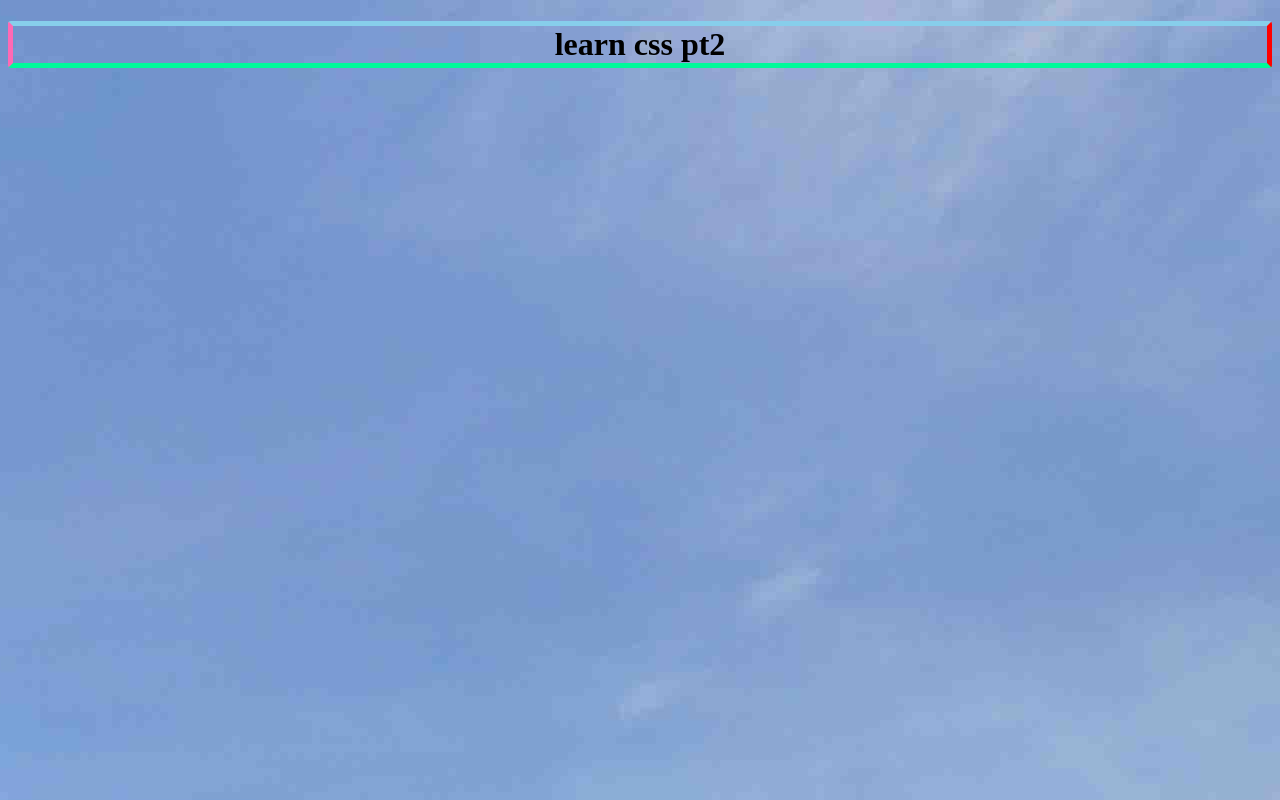
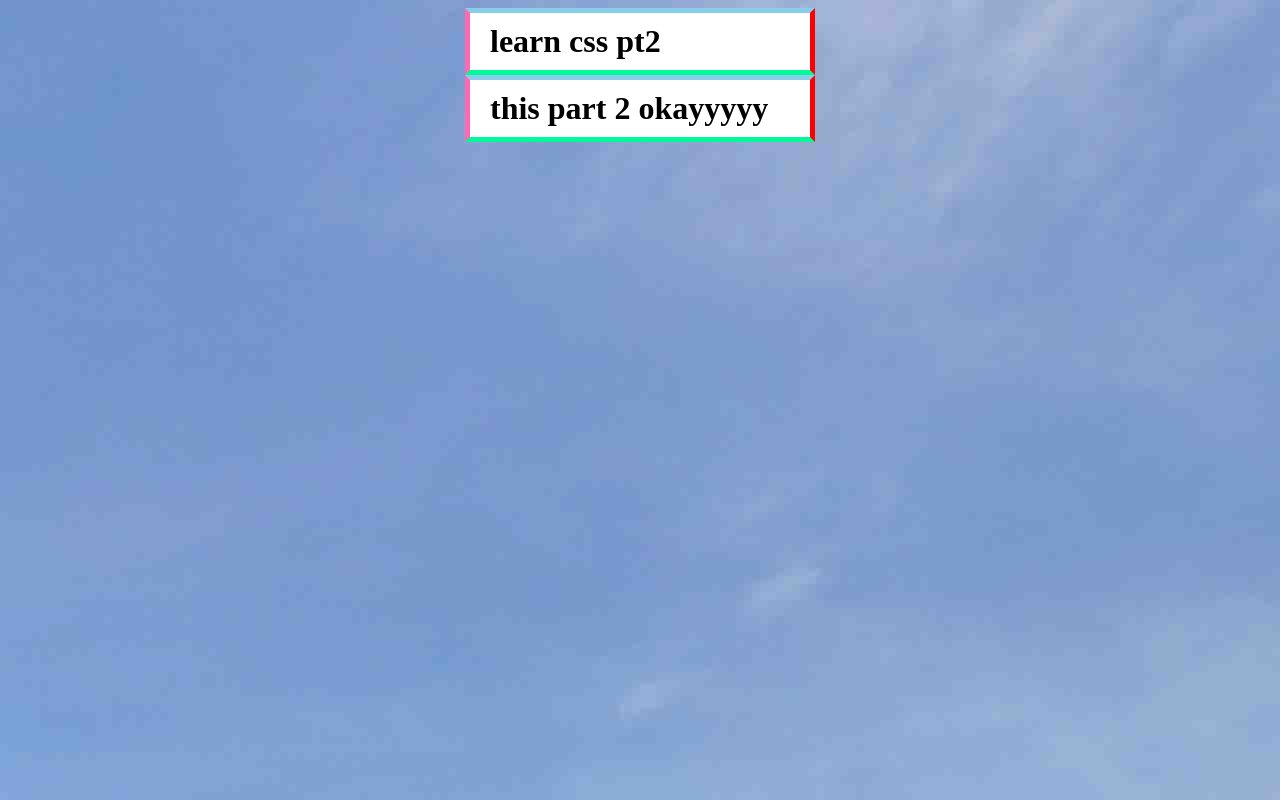
Before and after one commit to Chikoo-yum/my-coding, a plain HTML site: page learncss2.html in a window 1280 px wide. Drawn offline with Linux system fonts and the light colour scheme.

Commit message:
yang ketiga

```diff
--- a/learncss2.html
+++ b/learncss2.html
@@ -13,12 +13,17 @@
                 border-right: 5px solid red;
                 border-bottom: 5px solid mediumspringgreen;
                 border-left: 5px solid hotpink;
-                border-radius: 3px;
-                text-align: center;
+                /* border-radius: 3px; */
+                background-color: #fff;
+                padding: 10px 20px 10px 20px;
+                margin: auto;
+                width: 300px;
+
             }
         </style>
     </head>
     <body>
         <h1>learn css pt2</h1>
+        <h1>this part 2 okayyyyy</h1>
     </body>
 </html>
```
